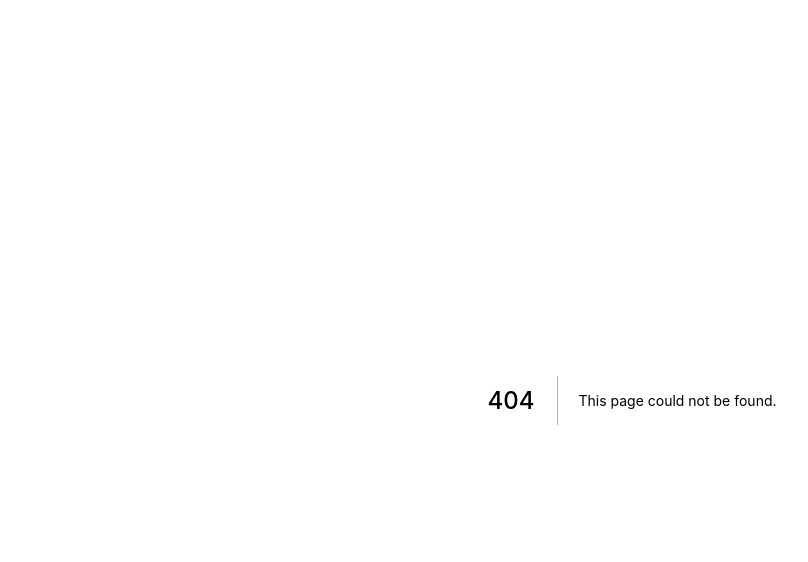
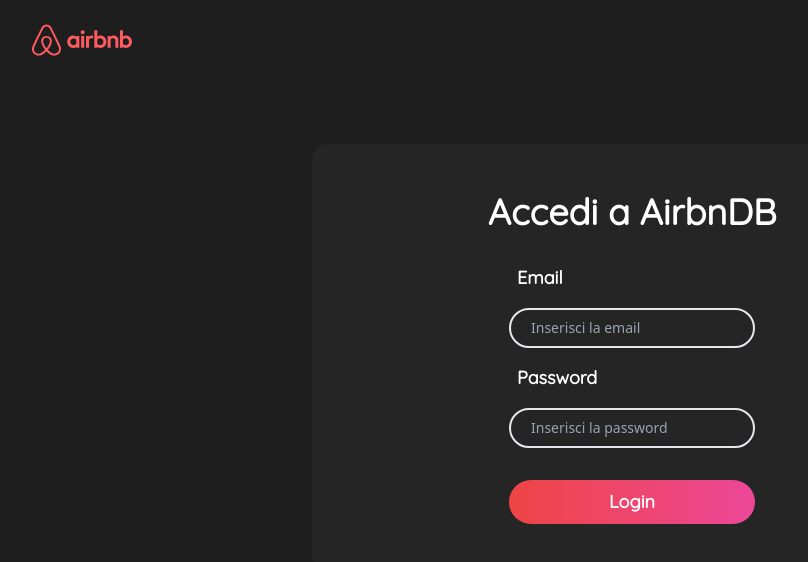
Before and after one commit to LucaSamore/AirbnDB, a Next.js app: page /login in a window 1280 px wide. Before the commit this address had no page. Shown: the top 562 px of the page, without its empty margins (8-816 px from the left). Built offline with nearby package versions, Linux system fonts and the light colour scheme.

Commit message:
Add login page and simple transition

```diff
--- a/components/Header.tsx
+++ b/components/Header.tsx
@@ -7,7 +7,7 @@ const Header: React.FC = () => {
     return (
         <header className="flex justify-between items-center py-5 px-10 bg-dark-mode-2">
             <Link href="/">
-                <div className="relative flex items-center h-10 cursor-pointer my-auto">
+                <div className="relative flex items-center h-10 cursor-pointer my-auto transition ease-in-out delay-250 hover:scale-110">
                     <Image
                         src="/logo.svg"
                         width={100}
@@ -22,13 +22,13 @@ const Header: React.FC = () => {
             </div>
             <div className="flex items-center space-x-2 p-2">
                 <Link href="/register">
-                    <button className="px-4 py-2 border-none rounded-full font-bold text-white font-quicksand bg-gradient-to-r from-red-500 to-pink-500 text-sm">
+                    <button className="px-4 py-2 border-none rounded-full font-bold text-white font-quicksand bg-gradient-to-r from-red-500 to-pink-500 text-sm transition ease-in-out delay-250 hover:scale-110">
                         Registrati
                     </button>
                 </Link>
 
                 <Link href="/login">
-                    <button className="px-4 py-2 border-none rounded-full font-bold text-white font-quicksand bg-gradient-to-r from-red-500 to-pink-500 text-sm">
+                    <button className="px-4 py-2 border-none rounded-full font-bold text-white font-quicksand bg-gradient-to-r from-red-500 to-pink-500 text-sm transition ease-in-out delay-250 hover:scale-110">
                         Accedi
                     </button>
                 </Link>
--- /dev/null
+++ b/pages/login.tsx
@@ -0,0 +1,48 @@
+import type { NextPage } from 'next'
+import Head from "next/head"
+import Image from "next/image"
+import Link from "next/link"
+
+const Login: NextPage = () => {
+  return (
+    <>
+      <Head>
+        <title> AirbnDB - Login </title>
+        <link rel="icon" href="/airbnDB.ico" />
+      </Head>
+
+      <header className="flex justify-start py-5 px-10">
+        <Link href="/">
+          <div className="relative flex items-center h-10 cursor-pointer my-auto transition ease-in-out delay-250 hover:scale-110">
+              <Image
+                  src="/logo.svg"
+                  width={100}
+                  height={50}
+                  alt="logo"
+              />
+          </div>
+        </Link>
+      </header>
+
+      <section id="login" className="flex flex-col justify-center items-center gap-8 w-1/2 mx-auto mt-16 py-12 bg-dark-mode-2 rounded-2xl">
+        <h1 className='text-white font-bold font-quicksand lg:text-4xl md:text-xl'>Accedi a AirbnDB</h1>
+        <form action="/api/login" method="post" className="flex flex-col gap-4">
+
+          <label htmlFor="email" className="pl-2 text-white font-quicksand text-lg font-bold">Email</label>
+          <div className="flex items-center md:border-2 rounded-full py-2 md:shadow-sm">
+            <input type="text" placeholder="Inserisci la email" name="email" required className="flex-grow px-5 bg-transparent outline-none text-sm text-white placeolder-gray-400" />
+          </div>
+
+          <label htmlFor="psw" className="pl-2 text-white font-quicksand text-lg font-bold">Password</label>
+          <div className="flex items-center md:border-2 rounded-full py-2 md:shadow-sm">
+            <input type="password" placeholder="Inserisci la password" name="psw" required className="flex-grow px-5 bg-transparent outline-none text-sm text-white placeolder-gray-400" />
+          </div>
+
+          <button type="submit" className="mt-4 px-4 py-2 border-none rounded-full font-bold text-white font-quicksand bg-gradient-to-r from-red-500 to-pink-500 text-lg transition ease-in-out delay-250 hover:scale-110">Login</button>
+        </form>
+      </section>
+    </>
+  )
+}
+
+export default Login
```
